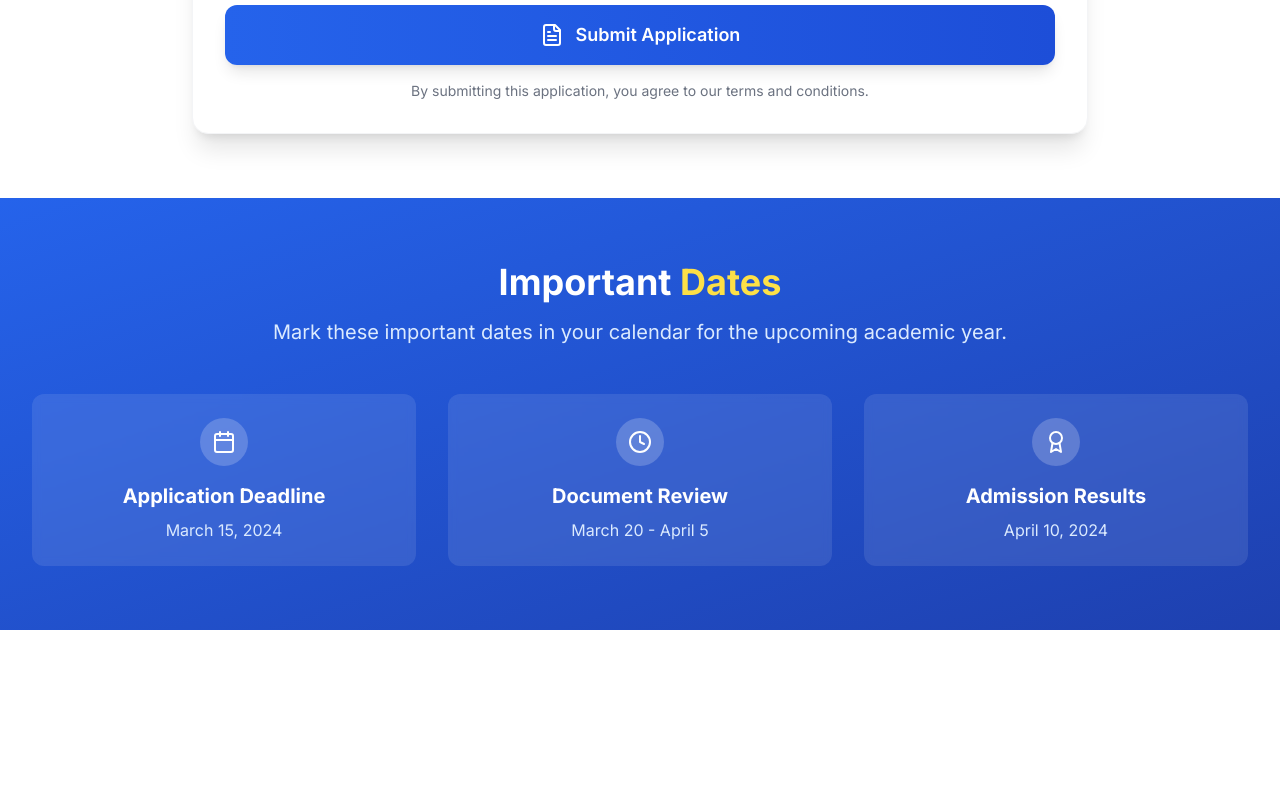
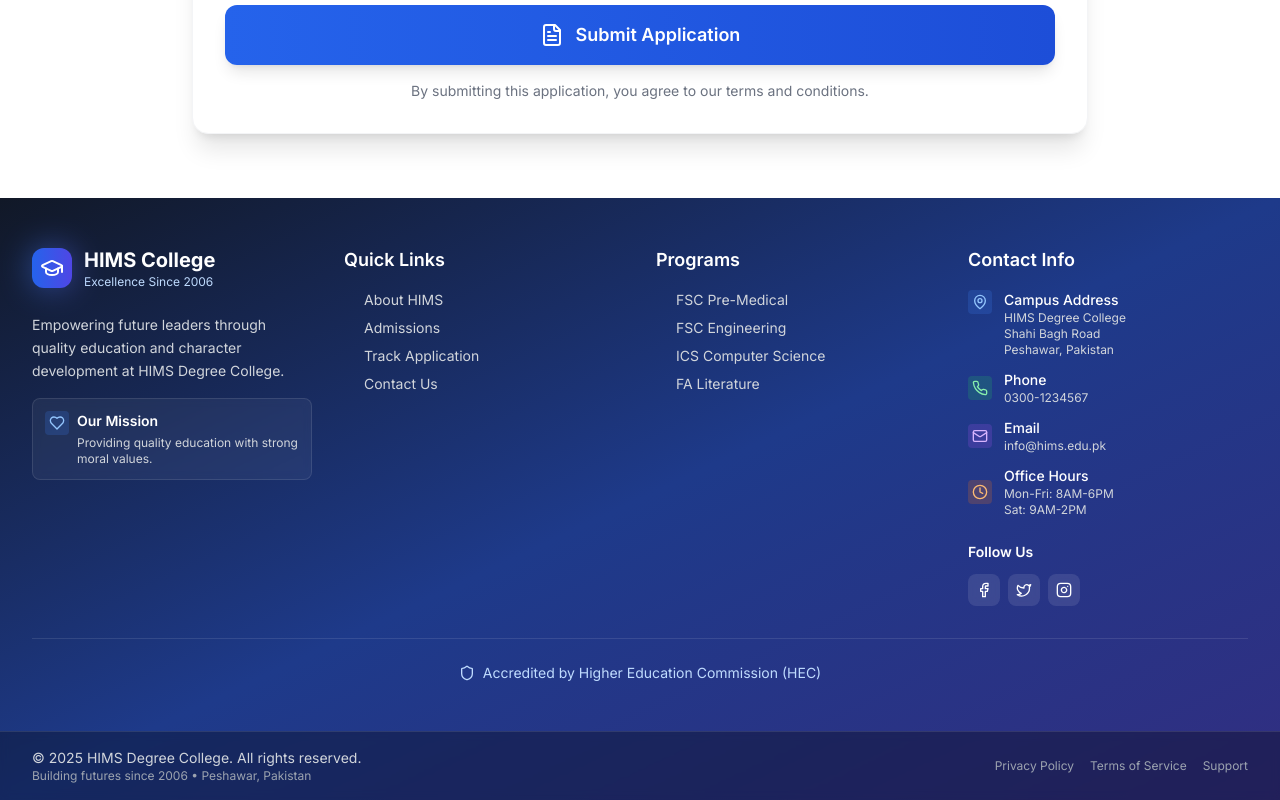
Before and after one commit to salmanfarooqi/hims-college-website-frontend, a Next.js app: page /apply in a window 1280 px wide. Shown: the part 5002-5802 px from the top of the page. Before the commit the page ends 5632 px from the top, so only its background shows below. Built offline with nearby package versions, Linux system fonts and the light colour scheme.

Commit message:
fee-sturcture-update

```diff
--- a/app/about/page.tsx
+++ b/app/about/page.tsx
@@ -3,6 +3,7 @@
 import { motion } from 'framer-motion'
 import { Award, Users, BookOpen, Globe, Star, GraduationCap, Trophy, Target } from 'lucide-react'
 import Image from 'next/image'
+import Footer from '../components/Footer'
 
 const AboutPage = () => {
   const achievements = [
@@ -237,6 +238,7 @@ const AboutPage = () => {
           </div>
         </div>
       </section>
+      <Footer/>
     </div>
   )
 }
--- a/app/admin/applications/page.tsx
+++ b/app/admin/applications/page.tsx
@@ -323,7 +323,7 @@ const ApplicationsPage = () => {
                           </button>
                           {application.transactionReceipt && (
                             <a
-                              href={`https://hims-college-backend.vercel.app/${application.transactionReceipt}`}
+                              href={application.transactionReceipt.startsWith('http') ? application.transactionReceipt : `https://hims-college-backend.vercel.app/${application.transactionReceipt}`}
                               target="_blank"
                               rel="noopener noreferrer"
                               className="text-blue-600 hover:text-blue-700 text-xs font-medium flex items-center"
@@ -494,7 +494,7 @@ const ApplicationsPage = () => {
                         {selectedApplication.transactionReceipt ? (
                           <div className="mt-2">
                             <a
-                              href={`https://hims-college-backend.vercel.app/${selectedApplication.transactionReceipt}`}
+                              href={selectedApplication.transactionReceipt.startsWith('http') ? selectedApplication.transactionReceipt : `https://hims-college-backend.vercel.app/${selectedApplication.transactionReceipt}`}
                               target="_blank"
                               rel="noopener noreferrer"
                               className="inline-flex items-center px-4 py-2 bg-blue-600 text-white rounded-lg hover:bg-blue-700 text-sm"
--- a/app/admin/layout.tsx
+++ b/app/admin/layout.tsx
@@ -75,7 +75,7 @@ const AdminLayout = ({ children }: AdminLayoutProps) => {
     { name: 'Hero Slides', href: '/admin/hero-slides', icon: ImageIcon },
     { name: 'Teachers', href: '/admin/teachers', icon: GraduationCap },
     { name: 'Students', href: '/admin/students', icon: Star },
-    { name: 'Settings', href: '/admin/settings', icon: Settings },
+    // { name: 'Settings', href: '/admin/settings', icon: Settings },
   ]
 
   if (isLoading) {
--- a/app/admin/page.tsx
+++ b/app/admin/page.tsx
@@ -645,7 +645,7 @@ const AdminDashboard = () => {
                     {selectedApplication.transactionReceipt && (
                       <div className="mt-2">
                         <a
-                          href={`${API_BASE_URL}/${selectedApplication.transactionReceipt}`}
+                          href={selectedApplication.transactionReceipt.startsWith('http') ? selectedApplication.transactionReceipt : `${API_BASE_URL}/${selectedApplication.transactionReceipt}`}
                           target="_blank"
                           rel="noopener noreferrer"
                           className="inline-flex items-center px-3 py-2 bg-blue-600 text-white rounded-lg hover:bg-blue-700 text-sm"
--- a/app/apply/page.tsx
+++ b/app/apply/page.tsx
@@ -3,6 +3,7 @@
 import { motion } from 'framer-motion'
 import { Calendar, Clock, Award, ArrowRight, CheckCircle, FileText, GraduationCap, DollarSign, CreditCard } from 'lucide-react'
 import ApplicationForm from '../components/ApplicationForm'
+import Footer from '../components/Footer'
 
 const ApplyPage = () => {
   const applicationSteps = [
@@ -331,47 +332,7 @@ const ApplyPage = () => {
       </section>
 
       {/* Important Dates */}
-      <section className="py-16 px-4 sm:px-6 lg:px-8 bg-gradient-to-br from-primary-600 to-primary-800 text-white">
-        <div className="max-w-7xl mx-auto">
-          <motion.div
-            initial={{ opacity: 0, y: 20 }}
-            whileInView={{ opacity: 1, y: 0 }}
-            transition={{ duration: 0.6 }}
-            viewport={{ once: true }}
-            className="text-center mb-12"
-          >
-            <h2 className="text-4xl font-bold mb-4">
-              Important <span className="text-yellow-300">Dates</span>
-            </h2>
-            <p className="text-xl text-primary-100 max-w-3xl mx-auto">
-              Mark these important dates in your calendar for the upcoming academic year.
-            </p>
-          </motion.div>
-
-          <div className="grid md:grid-cols-3 gap-8">
-            {[
-              { title: "Application Deadline", date: "March 15, 2024", icon: Calendar },
-              { title: "Document Review", date: "March 20 - April 5", icon: Clock },
-              { title: "Admission Results", date: "April 10, 2024", icon: Award }
-            ].map((item, index) => (
-              <motion.div
-                key={item.title}
-                initial={{ opacity: 0, y: 20 }}
-                whileInView={{ opacity: 1, y: 0 }}
-                transition={{ duration: 0.6, delay: index * 0.1 }}
-                viewport={{ once: true }}
-                className="bg-white bg-opacity-10 rounded-xl p-6 backdrop-blur-sm text-center"
-              >
-                <div className="w-12 h-12 bg-white bg-opacity-20 rounded-full flex items-center justify-center mx-auto mb-4">
-                  <item.icon className="w-6 h-6" />
-                </div>
-                <h3 className="text-xl font-bold mb-2">{item.title}</h3>
-                <p className="text-primary-100">{item.date}</p>
-              </motion.div>
-            ))}
-          </div>
-        </div>
-      </section>
+    <Footer/>
     </div>
   )
 }
--- a/app/components/ApplicationForm.tsx
+++ b/app/components/ApplicationForm.tsx
@@ -385,7 +385,7 @@ const ApplicationForm = () => {
               <div>
                 <h4 className="font-bold text-gray-900 mb-2">Payment Instructions</h4>
                 <div className="space-y-2 text-sm text-gray-700">
-                  <p><strong>Application Fee:</strong> <span className="text-2xl font-bold text-yellow-600">PKR 200</span></p>
+                  <p><strong>Application Fee:</strong> <span className="text-2xl font-bold text-yellow-600">PKR 500</span></p>
                   <p><strong>Payment Method:</strong> Easypaisa</p>
                   <p><strong>Account Number:</strong> <span className="font-mono bg-gray-100 px-2 py-1 rounded">03001234567</span></p>
                   <p><strong>Account Title:</strong> HIMS Degree College</p>
@@ -395,7 +395,7 @@ const ApplicationForm = () => {
             <div className="bg-yellow-50 border border-yellow-200 rounded-lg p-4">
               <h5 className="font-semibold text-yellow-800 mb-2">How to Pay:</h5>
               <ol className="list-decimal list-inside space-y-1 text-sm text-yellow-700">
-                <li>Send PKR 200 to the above Easypaisa number</li>
+                <li>Send PKR 500 to the above Easypaisa number</li>
                 <li>Take a screenshot of the transaction receipt</li>
                 <li>Fill the transaction details below</li>
                 <li>Upload the receipt image</li>
--- a/app/contact/page.tsx
+++ b/app/contact/page.tsx
@@ -3,6 +3,7 @@
 import { motion } from 'framer-motion'
 import { MapPin, Phone, Mail, Clock, Send, MessageCircle, User, Building } from 'lucide-react'
 import Link from 'next/link'
+import Footer from '../components/Footer'
 
 const ContactPage = () => {
   const contactInfo = [
@@ -307,6 +308,7 @@ const ContactPage = () => {
           </div>
         </div>
       </section>
+      <Footer/>
     </div>
   )
 }
--- a/services/index.ts
+++ b/services/index.ts
@@ -1,10 +1,10 @@
 // API Configuration - Direct URL configuration (no env dependency)
-const API_BASE_URL = 'https://hims-college-backend.vercel.app';
+// const API_BASE_URL = 'https://hims-college-backend.vercel.app';
 // const API_BASE_URL = 'https://hims-college-backend.vercel.app'; // Local development URL
 
 // For production, change this to your production URL:
 // const API_BASE_URL = 'https://your-production-api.com';
-// const API_BASE_URL = 'http://localhost:5000'; // Local development URL
+const API_BASE_URL = 'http://localhost:5000'; // Local development URL
 
 // Helper function to get full image URL with cache busting
 export const getImageUrl = (imagePath: string, forceRefresh: boolean = false) => {
```
